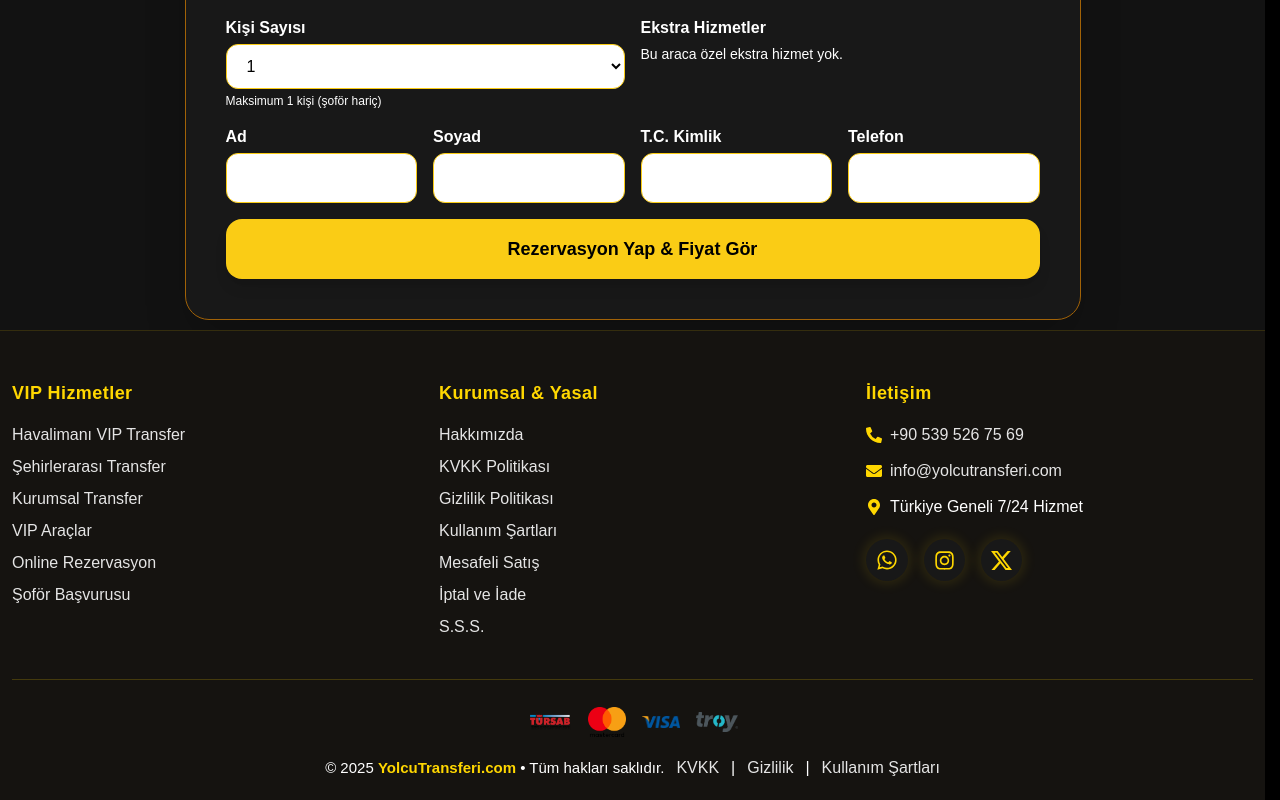
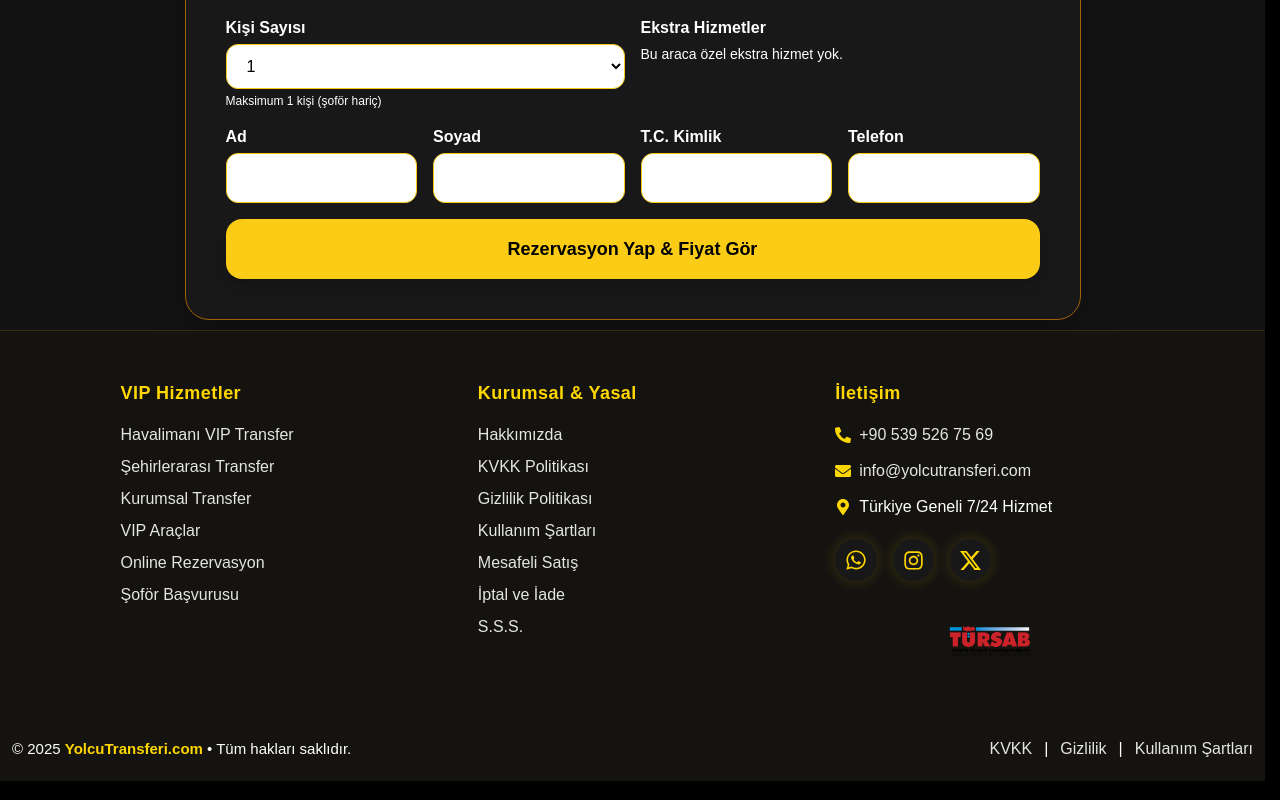
Before and after one commit to haliltayfur/yolcutransferi, a Next.js app: page /rezervasyon in a window 1280 px wide. Shown: the part 567-1367 px from the top of the page. Built offline with nearby package versions, Linux system fonts and the light colour scheme.

Commit message:
Update Footer.jsx

```diff
--- a/components/Footer.jsx
+++ b/components/Footer.jsx
@@ -6,8 +6,9 @@ import { SiX } from "react-icons/si";
 export default function Footer() {
   return (
     <footer className="bg-[#151310] pt-12 pb-5 px-3 border-t border-[#FFD70022] text-gray-200 font-sans">
-      {/* Ana GRID */}
-      <div className="max-w-7xl mx-auto grid grid-cols-1 sm:grid-cols-2 md:grid-cols-3 gap-x-10 gap-y-10 pb-10 border-b border-[#FFD70033]">
+      {/* 3’lü BLOK — Ortalı */}
+      <div className="w-full flex justify-center">
+        <div className="max-w-5xl w-full grid grid-cols-1 sm:grid-cols-2 md:grid-cols-3 gap-x-12 gap-y-10 pb-6">
           {/* 1. VIP Hizmetler */}
           <div>
             <h3 className="text-gold text-lg font-bold mb-4 tracking-wide">VIP Hizmetler</h3>
@@ -33,8 +34,8 @@ export default function Footer() {
               <li><a href="/sss" className="footer-link">S.S.S.</a></li>
             </ul>
           </div>
-        {/* 3. İletişim */}
-        <div>
+          {/* 3. İletişim + TÜRSAB */}
+          <div className="flex flex-col items-start">
             <h3 className="text-gold text-lg font-bold mb-4 tracking-wide">İletişim</h3>
             <div className="flex flex-col gap-3 text-[1rem]">
               <div className="flex items-center gap-2">
@@ -50,7 +51,7 @@ export default function Footer() {
                 <span className="text-gray-300">Türkiye Geneli 7/24 Hizmet</span>
               </div>
             </div>
-          <div className="flex gap-4 mt-5">
+            <div className="flex gap-4 mt-5 mb-4">
               <a href="https://wa.me/905395267569" target="_blank" rel="noopener noreferrer" className="footer-social" aria-label="WhatsApp">
                 <FaWhatsapp size={22} />
               </a>
@@ -61,17 +62,15 @@ export default function Footer() {
                 <SiX size={21} />
               </a>
             </div>
+            {/* TÜRSAB — Büyük ve Ortada */}
+            <div className="w-full flex justify-center">
+              <Image src="/tursab.png" alt="TÜRSAB" width={88} height={40} className="footer-tursab-img" style={{objectFit:"contain"}} />
             </div>
           </div>
-      {/* ALT TELİF + KART LOGOLARI */}
-      <div className="w-full flex flex-col items-center gap-2 mt-5">
-        <div className="flex flex-row items-center gap-4 mb-1">
-          <Image src="/tursab.png" alt="TÜRSAB" width={44} height={24} className="footer-card-img" style={{objectFit:"contain"}} />
-          <Image src="/mastercard.png" alt="MasterCard" width={38} height={24} className="footer-card-img" style={{objectFit:"contain"}} />
-          <Image src="/visa.png" alt="Visa" width={38} height={24} className="footer-card-img" style={{objectFit:"contain"}} />
-          <Image src="/Troy.png" alt="TROY" width={42} height={24} className="footer-card-img" style={{objectFit:"contain"}} />
         </div>
-        <div className="flex flex-col md:flex-row justify-center items-center w-full text-gray-400 text-[15px] gap-3">
+      </div>
+      {/* ALT TELİF ve LİNK BANDI */}
+      <div className="max-w-7xl mx-auto flex flex-col md:flex-row justify-between items-center pt-7 text-gray-400 text-[15px] gap-3">
         <span>
           © {new Date().getFullYear()} <span className="text-gold font-semibold">YolcuTransferi.com</span> • Tüm hakları saklıdır.
         </span>
@@ -81,7 +80,6 @@ export default function Footer() {
           <a href="/gizlilik-politikasi" className="footer-link">Gizlilik</a>
           <span>|</span>
           <a href="/kullanim-sartlari" className="footer-link">Kullanım Şartları</a>
-          </div>
         </div>
       </div>
       <style jsx>{`
@@ -109,15 +107,15 @@ export default function Footer() {
           box-shadow: 0 0 16px 5px #FFD70059;
           transform: scale(1.13);
         }
-        .footer-card-img {
+        .footer-tursab-img {
           background: #fff;
-          border-radius: 7px;
-          padding: 3px 9px;
-          height: 28px !important;
+          border-radius: 10px;
+          padding: 6px 14px;
+          height: 44px !important;
           width: auto !important;
           object-fit: contain;
           box-shadow: 0 1px 7px 0 #3332;
-          display: inline-block;
+          margin-top: 4px;
         }
       `}</style>
     </footer>
```
Lines whose indentation alone changed are shown as unchanged.
